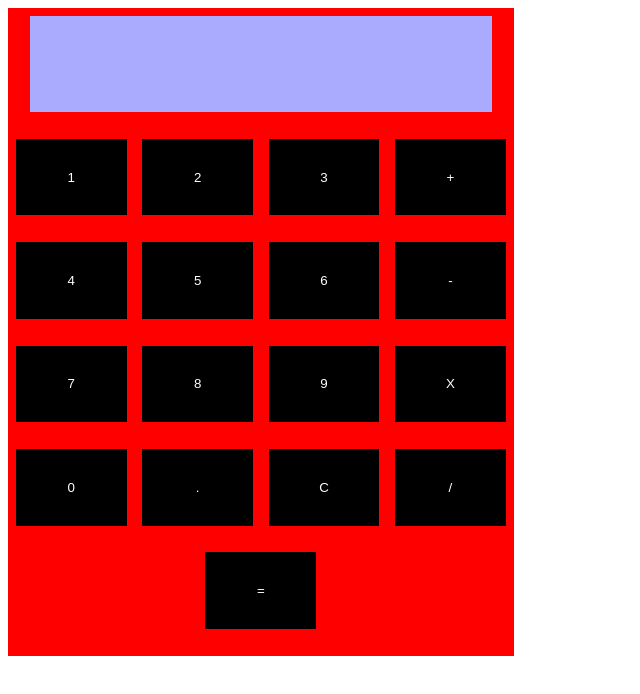
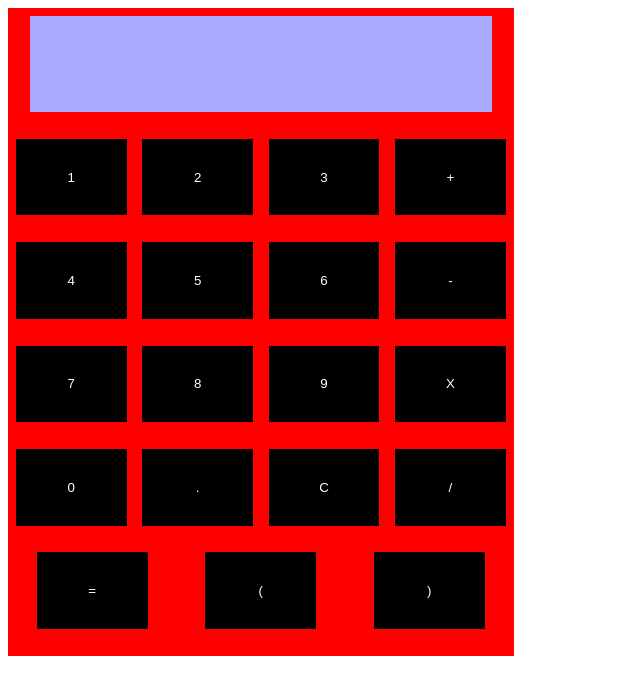
Before and after one commit to ciancollierdevelopment/react-calculator, a React (Create React App) app: page / in a window 1280 px wide. Shown: the top 694 px of the page, without its empty margins (0-640 px from the left). Built offline with nearby package versions, Linux system fonts and the light colour scheme.

Commit message:
Added a brackets feature

```diff
--- a/src/App.css
+++ b/src/App.css
@@ -12,7 +12,7 @@ body {
   height: 100%;
 }
 
-@media only screen and (min-width: 300px) {
+@media (min-width: 500px) {
   .App {
     width: 40%;
     height: 80%;
@@ -20,7 +20,7 @@ body {
   }
 }
 
-@media only screen and (max-width: 300px) {
+@media (max-width: 500px) {
   .App {
     background-color: green;
     width: 100%;
--- a/src/App.js
+++ b/src/App.js
@@ -6,7 +6,7 @@ import CalculatorKey from './components/CalculatorKey.jsx';
 class App extends Component {
   state = {
     screen_content: "",
-    buttons: [1, 2, 3, "+", 4, 5, 6, "-", 7, 8, 9, "X", 0, ".", "C", "/", "="]
+    buttons: [1, 2, 3, "+", 4, 5, 6, "-", 7, 8, 9, "X", 0, ".", "C", "/", "=", '(', ')']
   }
 
   performOperation = (operands) => {
@@ -27,7 +27,11 @@ class App extends Component {
   }
 
   priorityLevel = (p) => {
-    switch (p) {
+    if (p[3] != 0) {
+      return 3 + p[3];
+    }
+    else {
+      switch (p[1]) {
         case '/':
           return 3;
           break;
@@ -42,6 +46,7 @@ class App extends Component {
           break;
       }
     }
+  }
 
   onButtonClick = (button_value) => {
     let new_screen_content = "";
@@ -52,8 +57,17 @@ class App extends Component {
       let holder = "";
       let operationsCounter = 0;
       let operations = [];
+      let bracketLevel = 0;
+      let bracketLevelHolder = 0;
 
       for (let i = 0; i < input.length; i++) {
+        if (input[i] == '(') {
+          bracketLevel++;
+        }
+        else if (input[i] == ')') {
+          bracketLevel--;
+        }
+        else {
           if (input[i] == '+' || input[i] == '-' || input[i] == 'X' || input[i] == '/' || i == (input.length - 1)) {
             if (i == (input.length - 1)) {
               holder += input[i];
@@ -61,11 +75,14 @@ class App extends Component {
 
             if (operations.length !== 0) {
               operations[operationsCounter].push(parseFloat(holder));
+              operations[operationsCounter].push(bracketLevelHolder);
+              console.log(operations[operationsCounter]);
               operationsCounter++;
             }
 
             if (i !== (input.length - 1)) {
               operations.push([parseFloat(holder), input[i]]);
+              bracketLevelHolder = bracketLevel;
             }
 
             holder = "";
@@ -73,10 +90,11 @@ class App extends Component {
             holder += input[i];
           }
         }
+      }
 
-      for (let priority = 3; priority > 0; priority--) {
+      for (let priority = 10; priority > 0; priority--) {
         for (let d = 0; d < operations.length; d++) {
-          if (this.priorityLevel(operations[d][1]) == priority) {
+          if (this.priorityLevel(operations[d]) == priority) {
             let result = this.performOperation(operations[d]);
             answer = result;
             if (d !== 0) {
```
Lines whose indentation alone changed are shown as unchanged.
